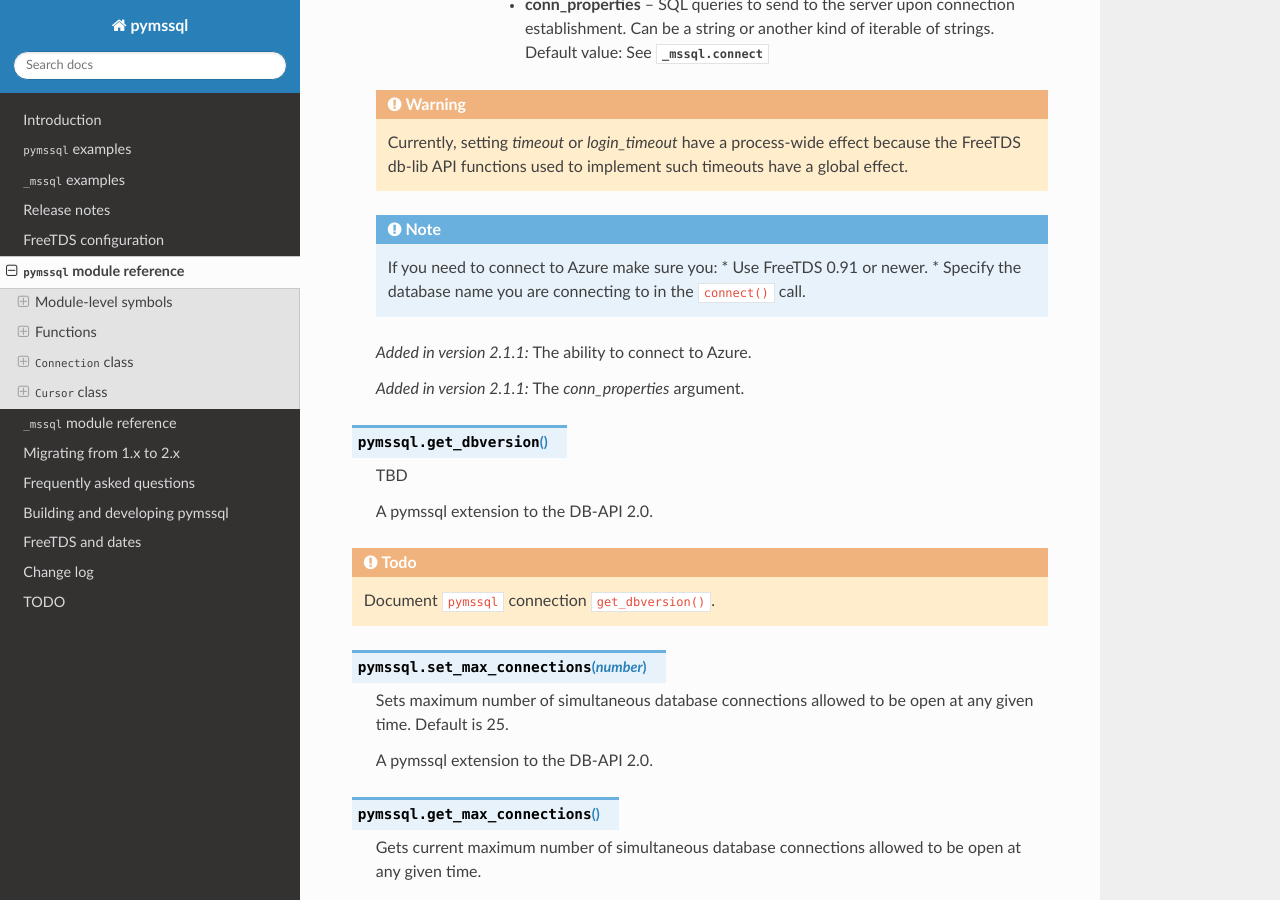
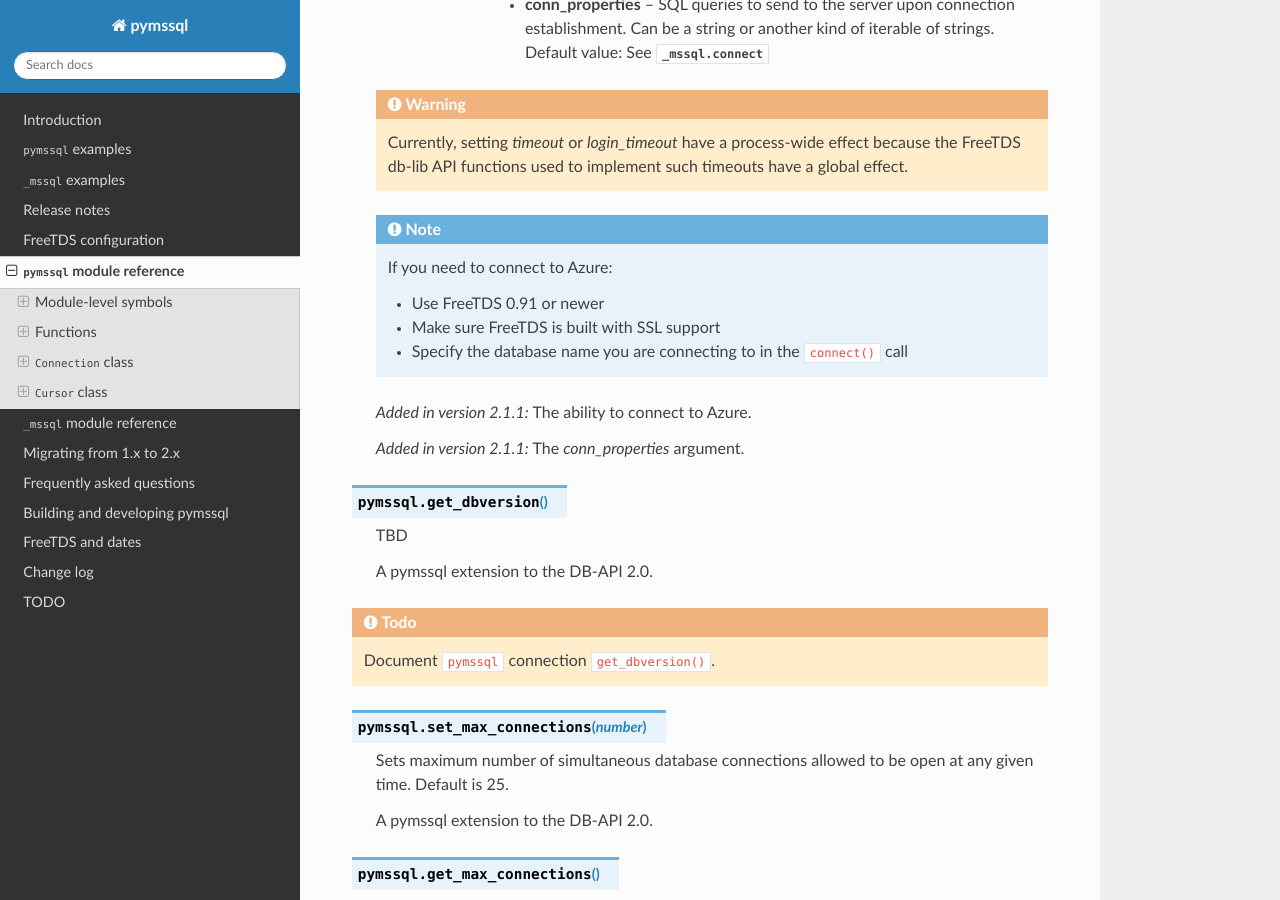
Before and after one commit to pymssql/pymssql, a Sphinx documentation site: the page built from docs/ref/pymssql.rst, in a window 1280 px wide and 900 px high, scrolled down 1027 px. Built offline with Sphinx 7.4.7 and the Read the Docs theme 2.0.0, drawn with Linux system fonts in a browser that asks for light colours.

Commit message:
docs: Document FreeTDS SSL requirement for Azure connections.

```diff
--- a/docs/building_and_developing.rst
+++ b/docs/building_and_developing.rst
@@ -1,4 +1,4 @@
 .. include:: ../README_building_and_developing.rst
 
-.. Please see the `README:building_and_developing.rst` file located in the root of the pymssql source
+.. Please see the `README_building_and_developing.rst` file located in the root of the pymssql source
    code tree.
--- a/docs/ref/pymssql.rst
+++ b/docs/ref/pymssql.rst
@@ -65,9 +65,11 @@
         timeouts have a global effect.
 
     .. note::
-        If you need to connect to Azure make sure you:
-        * Use FreeTDS 0.91 or newer.
-        * Specify the database name you are connecting to in the ``connect()`` call.
+        If you need to connect to Azure:
+
+        * Use FreeTDS 0.91 or newer
+        * Make sure FreeTDS is built with SSL support
+        * Specify the database name you are connecting to in the ``connect()`` call
 
     .. versionadded:: 2.1.1
         The ability to connect to Azure.
```
Also changed, not shown: README_building_and_developing.rst (+7 -0 lines), docs/ref/_mssql.rst (+6 -1 lines).
